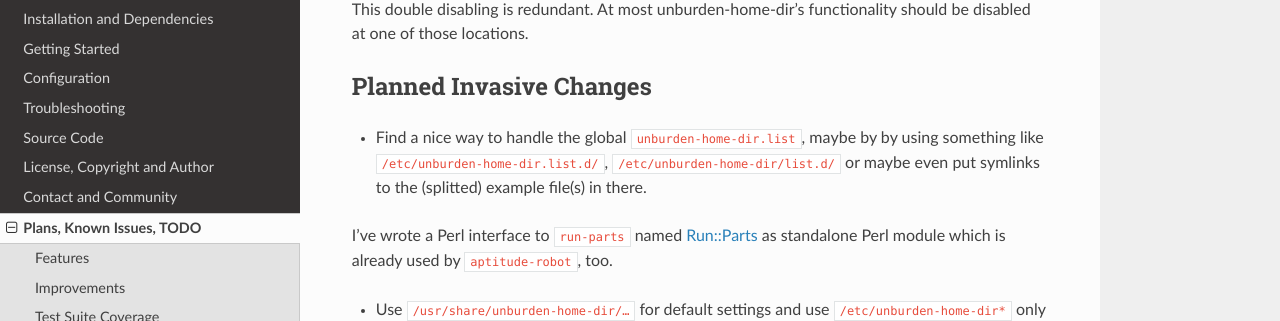
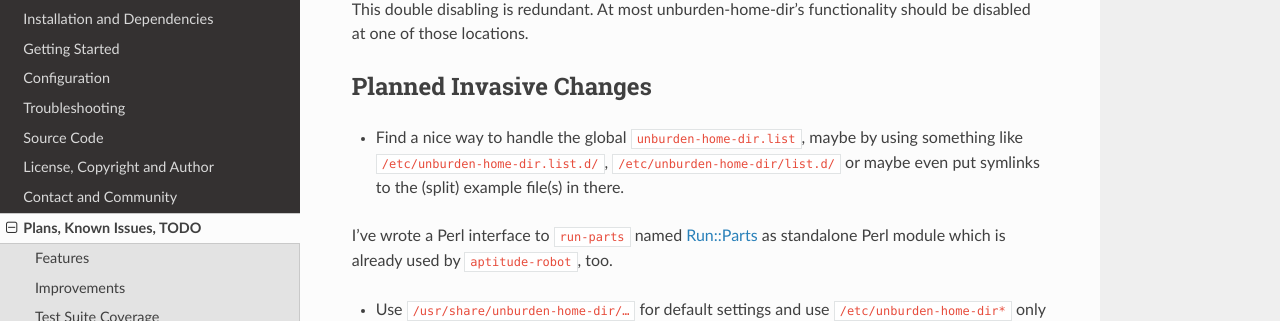
Before and after one commit to xtaran/unburden-home-dir, an MkDocs documentation site: the page built from docs/todo.md, in a window 1280 px wide and 900 px high, scrolled down 1011 px. Shown: the part 130-451 px from the top of the window. Built offline with MkDocs 1.6.1, drawn with Linux system fonts in a browser that asks for light colours; nearby versions of some CDN libraries; old or Windows-style settings are respelled for this version of MkDocs.

Commit message:
Fix typos in documentation found by check-all-the-things/spellintian

```diff
--- a/docs/todo.md
+++ b/docs/todo.md
@@ -62,9 +62,9 @@ Planned Invasive Changes
 ------------------------
 
 * Find a nice way to handle the global `unburden-home-dir.list`, maybe
-  by by using something like `/etc/unburden-home-dir.list.d/`,
+  by using something like `/etc/unburden-home-dir.list.d/`,
   `/etc/unburden-home-dir/list.d/` or maybe even put symlinks to the
-  (splitted) example file(s) in there.
+  (split) example file(s) in there.
 
   I've wrote a Perl interface to `run-parts` named
   [Run::Parts](https://metacpan.org/release/Run-Parts) as standalone
```
